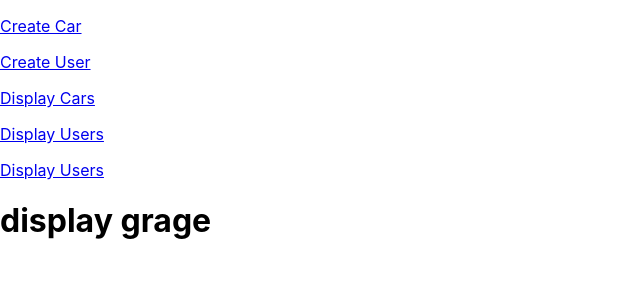
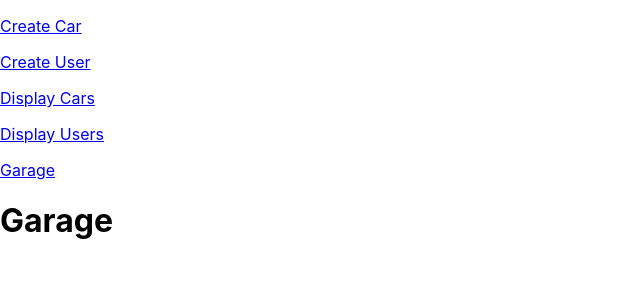
Before and after one commit to Levi75/MyCars, a React (Create React App) app: page /garage in a window 1280 px wide. Shown: the top 300 px of the page, without its empty margins (0-640 px from the left). Built offline with nearby package versions, Linux system fonts and the light colour scheme.

Commit message:
fix link GARAGE

```diff
--- a/src/App.js
+++ b/src/App.js
@@ -24,7 +24,7 @@ function App() {
           <Link to="/display-user">Display Users</Link>
         </p>
         <p>
-          <Link to="/display-user">Display Users</Link>
+          <Link to="/garage">Garage</Link>
         </p>
       </div>
       <div>
--- a/src/containers/garage/CarInGarage/CarInGarage.js
+++ b/src/containers/garage/CarInGarage/CarInGarage.js
@@ -41,6 +41,7 @@ export default function CarInGarage({ car, user }) {
 
   return (
     <div className={Styles.CarInGarage}>
+
       <div>
         <span> user: {user.email}</span>
         <span> user: {user.name}</span>
--- a/src/containers/garage/Garage.js
+++ b/src/containers/garage/Garage.js
@@ -22,7 +22,7 @@ export default function Garage() {
 
   return (
     <div className={Styles.Garage}>
-      <h1> display grage</h1>
+      <h1> Garage</h1>
       {garage.map((car, index) => {
         return <CarInGarage car={car} key={index} />;
       })}
```
